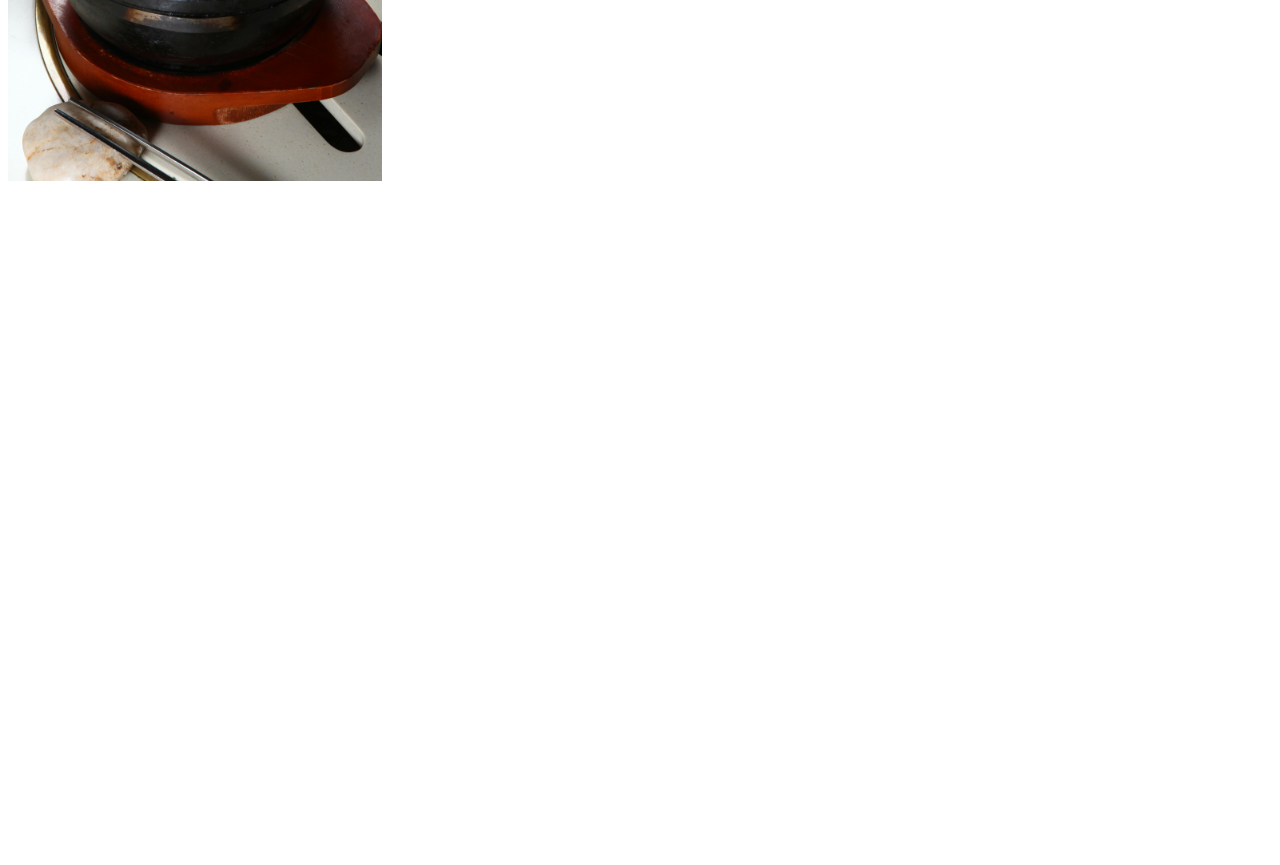
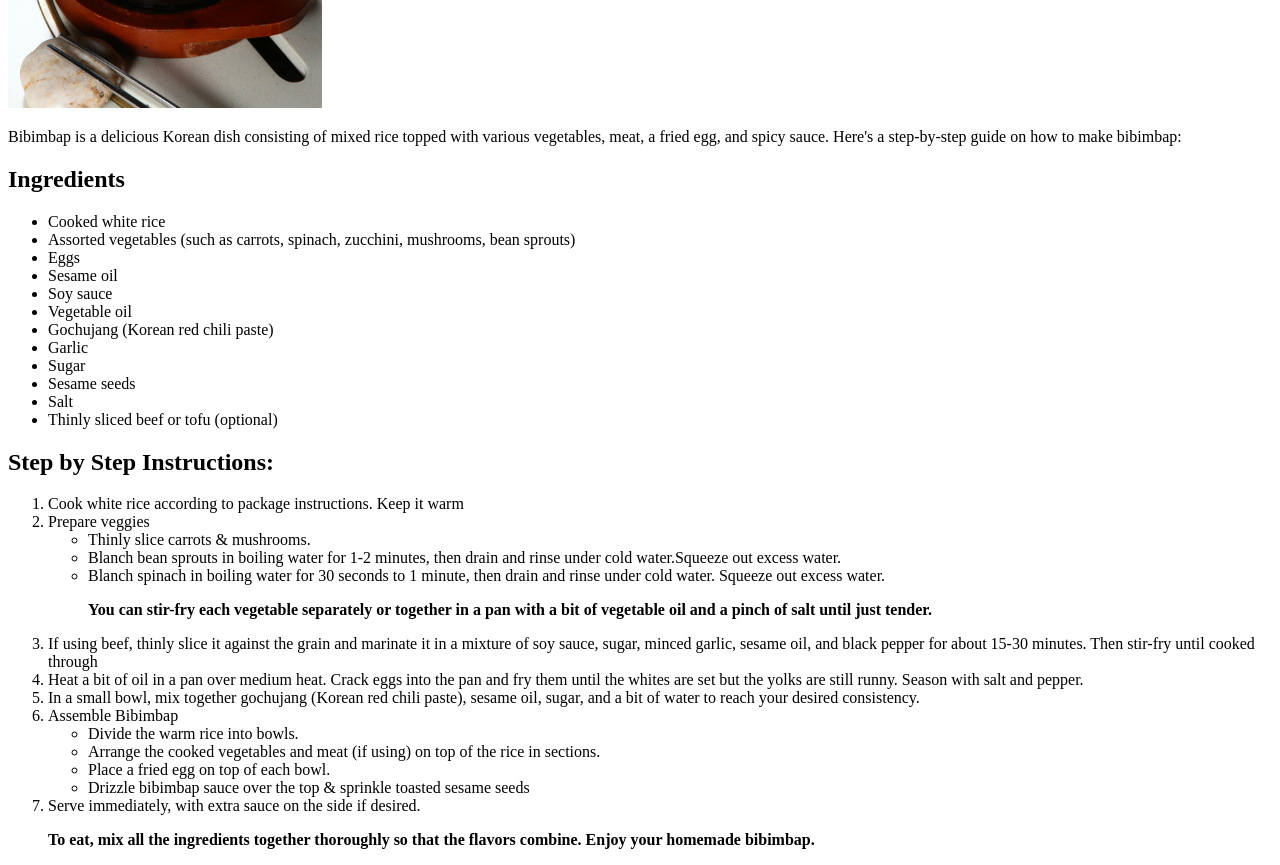
Before and after one commit to owxneby/odin-recipes, a plain HTML site: page recipes/bibimbap.html in a window 1280 px wide. Shown: the part 460-1325 px from the top of the page. Before the commit the page ends 800 px from the top, so only its background shows below. Drawn offline with Linux system fonts and the light colour scheme.

Commit message:
finish code and map out & arrange the section
added bibimbap page content & strucure while correcting elements placing

```diff
--- a/recipes/bibimbap.html
+++ b/recipes/bibimbap.html
@@ -6,8 +6,82 @@
     <title>Making Bibimbap</title>
 
   </head>
+
   <body>
-    <h1>Bibimbap</h1>
-    <img src="../img/bibimbap.jpg" alt="A plate of Bibimbap" width="374px" height="561px">
+
+    <section>
+      <h1>Bibimbap</h1>
+      <img src="../img/bibimbap.jpg" alt="A plate of Bibimbap" width="314px" height="501px">
+      <p>Bibimbap is a delicious Korean dish consisting of mixed rice topped with various vegetables, meat, a fried egg, and spicy sauce. Here's a step-by-step guide on how to make bibimbap:</p>
+    </section>
+
+    <section>
+      <h2> Ingredients</h2>
+        <ul>
+          <li>Cooked white rice</li>
+          <li>Assorted vegetables (such as carrots, spinach, zucchini, mushrooms, bean sprouts)</li>
+          <li>Eggs</li>
+          <li>Sesame oil</li>
+          <li>Soy sauce</li>
+          <li>Vegetable oil</li>
+          <li>Gochujang (Korean red chili paste)</li>
+          <li>Garlic</li>
+          <li>Sugar</li>
+          <li>Sesame seeds</li>
+          <li>Salt</li>
+          <li>Thinly sliced beef or tofu (optional)</li>
+        </ul>
+
+      <h2>Step by Step Instructions:</h2>
+      <ol>
+
+        <li>Cook white rice according to package instructions. Keep it warm
+        </li>
+
+        <li>Prepare veggies
+          <ul>
+            <li>Thinly slice carrots & mushrooms.
+            </li>
+            <li>Blanch bean sprouts in boiling water for 1-2 minutes, then drain and rinse under cold water.Squeeze out excess water.
+            </li>
+            <li>Blanch spinach in boiling water for 30 seconds to 1 minute, then drain and rinse under cold water. Squeeze out excess water.
+            </li>
+            <p><b>You can stir-fry each vegetable separately or together in a pan with a bit of vegetable oil and a pinch of salt until just tender.</b></p>
+          </ul>
+        </li>
+
+        <li>If using beef, thinly slice it against the grain and marinate it in a mixture of soy sauce, sugar, minced garlic, sesame oil, and black pepper for about 15-30 minutes. Then stir-fry until cooked through
+        </li>
+
+        <li>Heat a bit of oil in a pan over medium heat. Crack eggs into the pan and fry them until the whites are set but the yolks are still runny. Season with salt and pepper.
+        </li>
+
+        <li>In a small bowl, mix together gochujang (Korean red chili paste), sesame oil, sugar, and a bit of water to reach your desired consistency.
+        </li>
+
+        <li>Assemble Bibimbap
+          <ul>
+            <li>Divide the warm rice into bowls.
+            </li>
+            <li>Arrange the cooked vegetables and meat (if using) on top of the rice in sections.
+            </li>
+            <li>Place a fried egg on top of each bowl.
+            </li>
+            <li>Drizzle bibimbap sauce over the top & sprinkle toasted sesame seeds
+            </li>
+          </ul>
+        </li>
+
+        <li>Serve immediately, with extra sauce on the side if desired.
+        </li>
+
+        <p><b>To eat, mix all the ingredients together thoroughly so that the flavors combine. Enjoy your homemade bibimbap.</b></p>
+
+      </ol>
+
+    </section>
+
   </body>
+
+
 </html>
```
